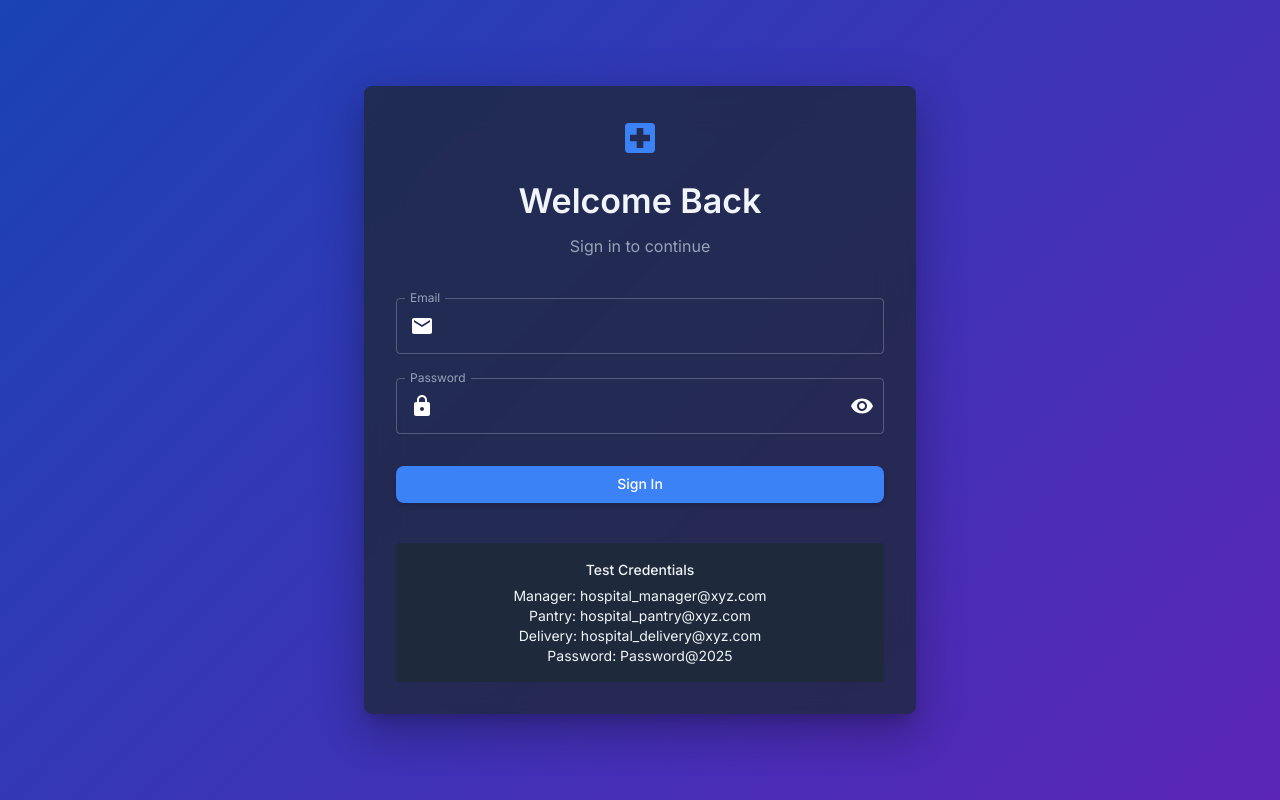
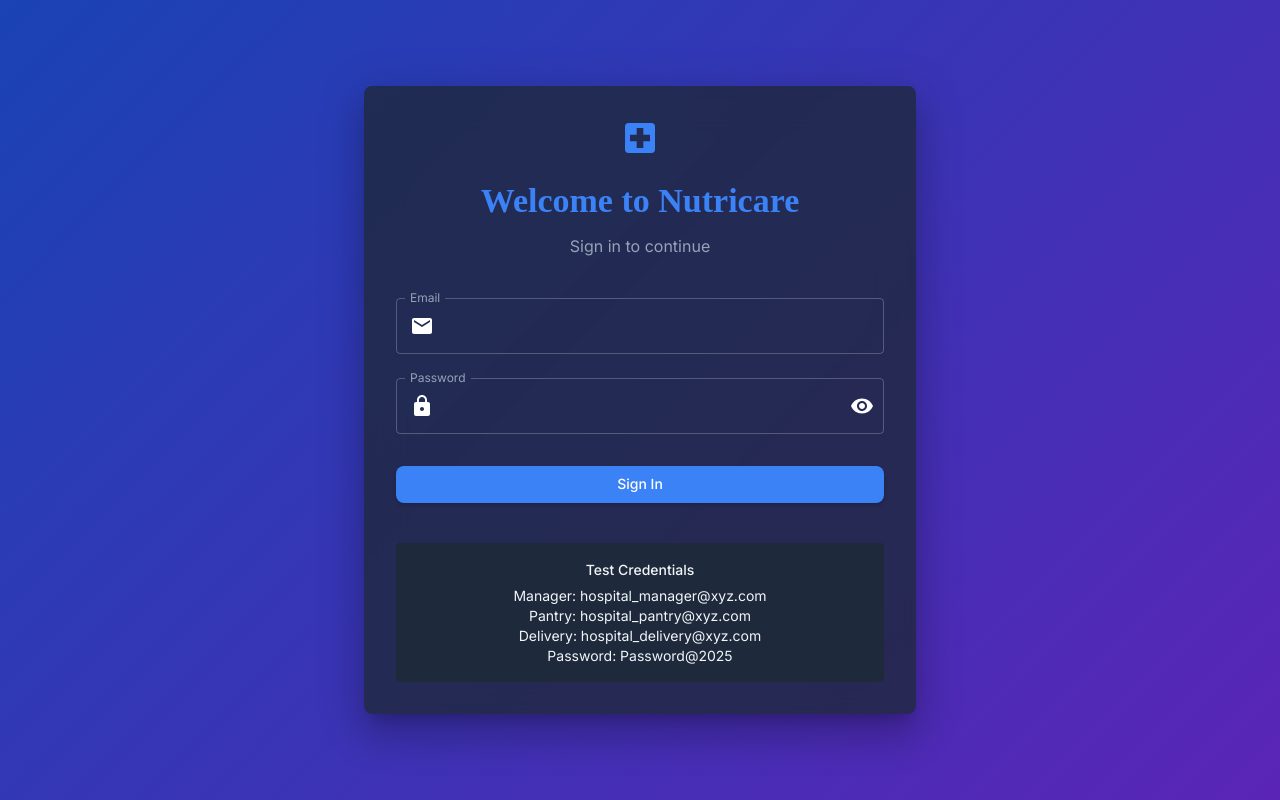
Before and after one commit to Dinesh-dypcoe/NutriCare, a React (Vite) app in the folder frontend/: page /login in a window 1280 px wide. Built offline with nearby package versions, Linux system fonts and the light colour scheme; no server answers.

Commit message:
modification in font

```diff
--- a/frontend/src/components/auth/Login.jsx
+++ b/frontend/src/components/auth/Login.jsx
@@ -22,6 +22,7 @@ import {
 import { motion } from 'framer-motion';
 import axios from 'axios';
 import { useNavigate } from 'react-router-dom';
+import VerminVibesFont from '../../assets/VerminVibesV-Zlg3.ttf';
 
 const Login = () => {
     const theme = useTheme();
@@ -88,8 +89,8 @@ const Login = () => {
                                         mb: 2
                                     }}
                                 />
-                                <Typography variant="h4" component="h1" gutterBottom>
-                                    Welcome Back
+                                <Typography variant="h4" component="h1" gutterBottom fontFamily={'VerminVibes'} color={theme.palette.primary.main}>
+                                    Welcome to Nutricare
                                 </Typography>
                                 <Typography variant="body1" color="text.secondary">
                                     Sign in to continue
```
